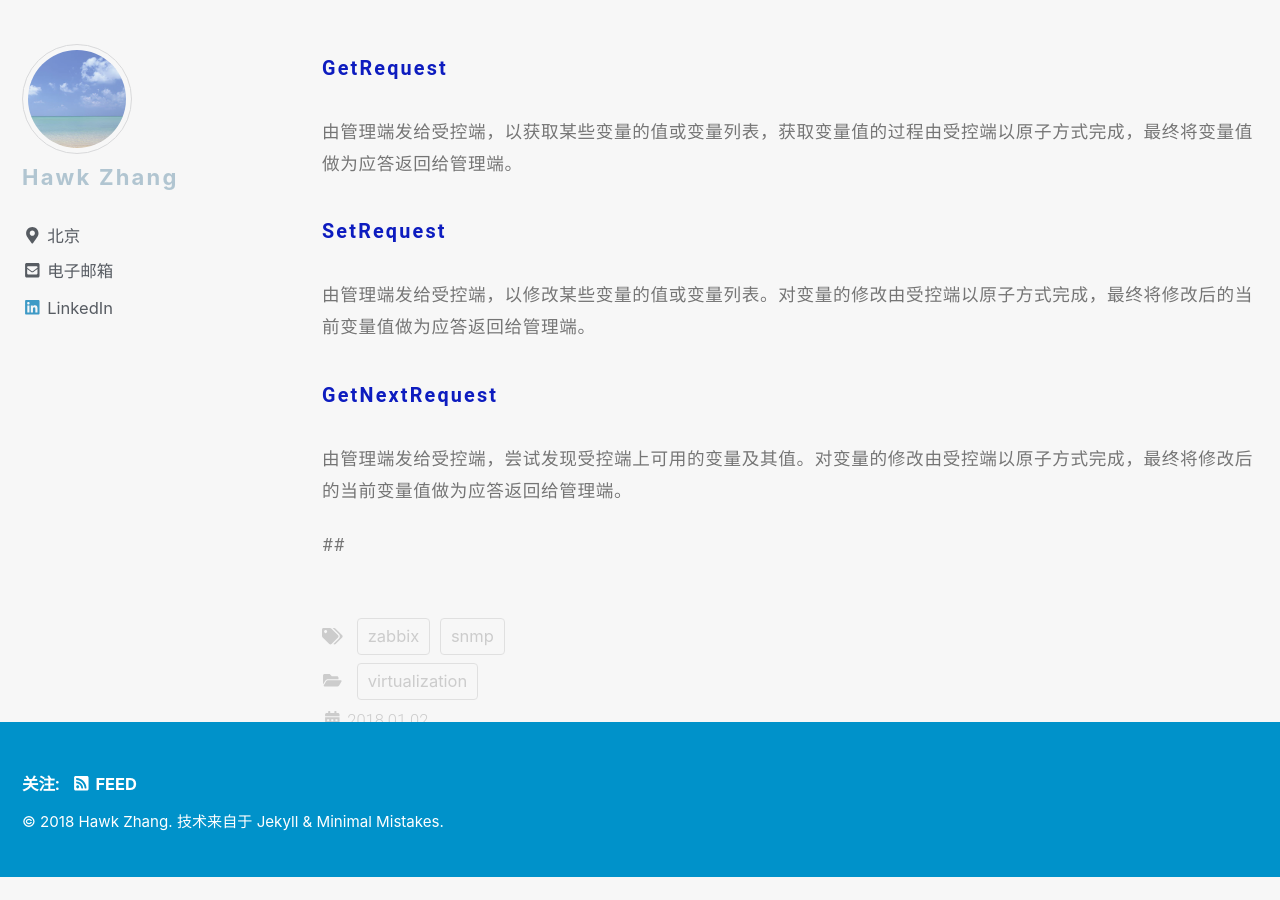
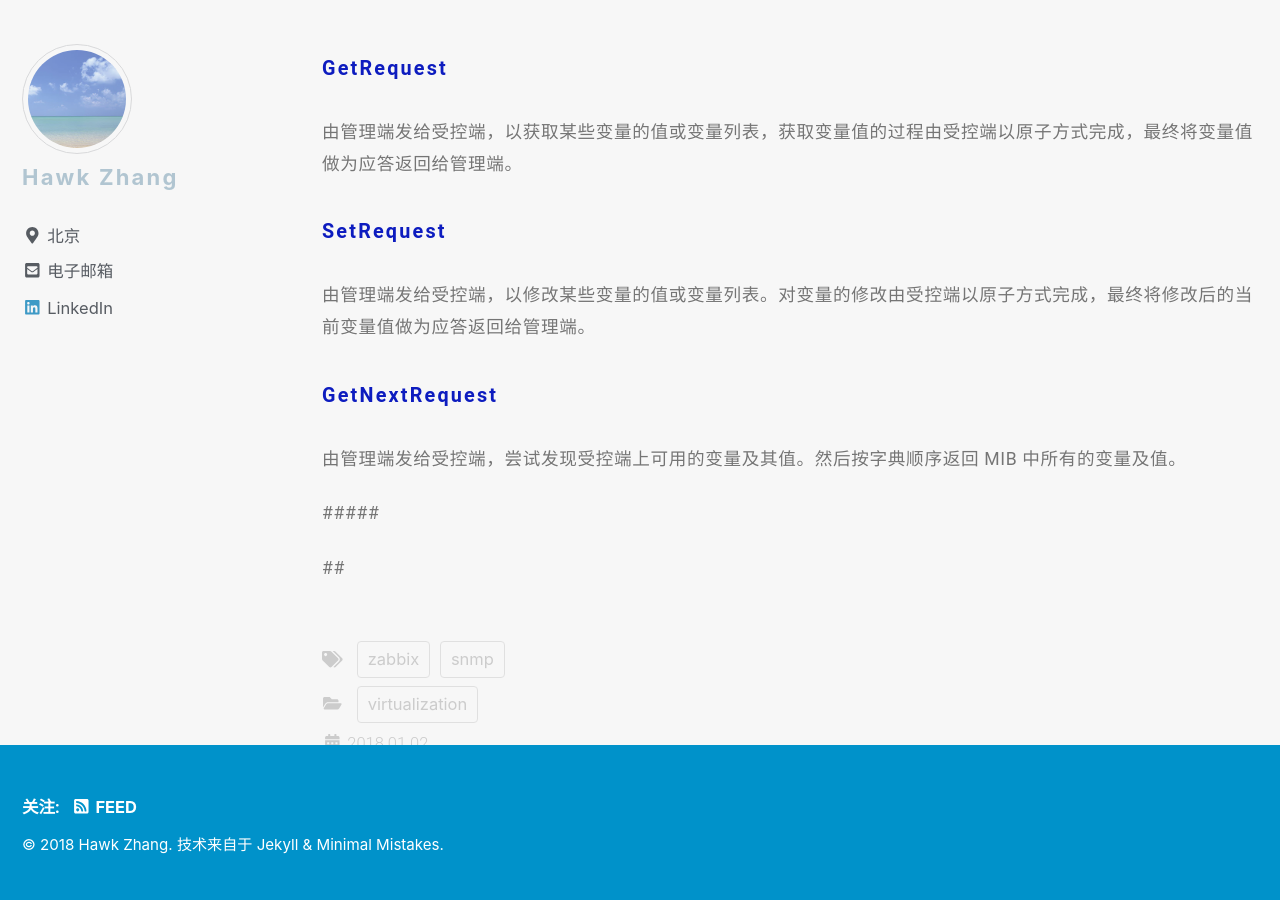
Before and after one commit to narru888/linotes_note, a Jekyll site: the page built from _posts/monitor/zabbix/2018-01-02-monitor.snmp.md, in a window 1280 px wide and 900 px high, scrolled down 3168 px. Built offline with Jekyll 4.4.1, drawn with Linux system fonts in a browser that asks for light colours; nearby versions of some CDN libraries; a script that is not in the unit is left out; before the commit the page ends 4045 px from its top, so only the background shows below that.

Commit message:
update on 2018-10-20 16:13:01 CST

```diff
--- a/_posts/monitor/zabbix/2018-01-02-monitor.snmp.md
+++ b/_posts/monitor/zabbix/2018-01-02-monitor.snmp.md
@@ -105,9 +105,9 @@ SNMP v1 指定了 5 个核心 PDU，SNMP v2 增加了两个，即 GetBulkRequest
 
 ##### GetNextRequest
 
-由管理端发给受控端，尝试发现受控端上可用的变量及其值。对变量的修改由受控端以原子方式完成，最终将修改后的当前变量值做为应答返回给管理端。
+由管理端发给受控端，尝试发现受控端上可用的变量及其值。然后按字典顺序返回 MIB 中所有的变量及值。
 
-
+#####
 
 
 
```
